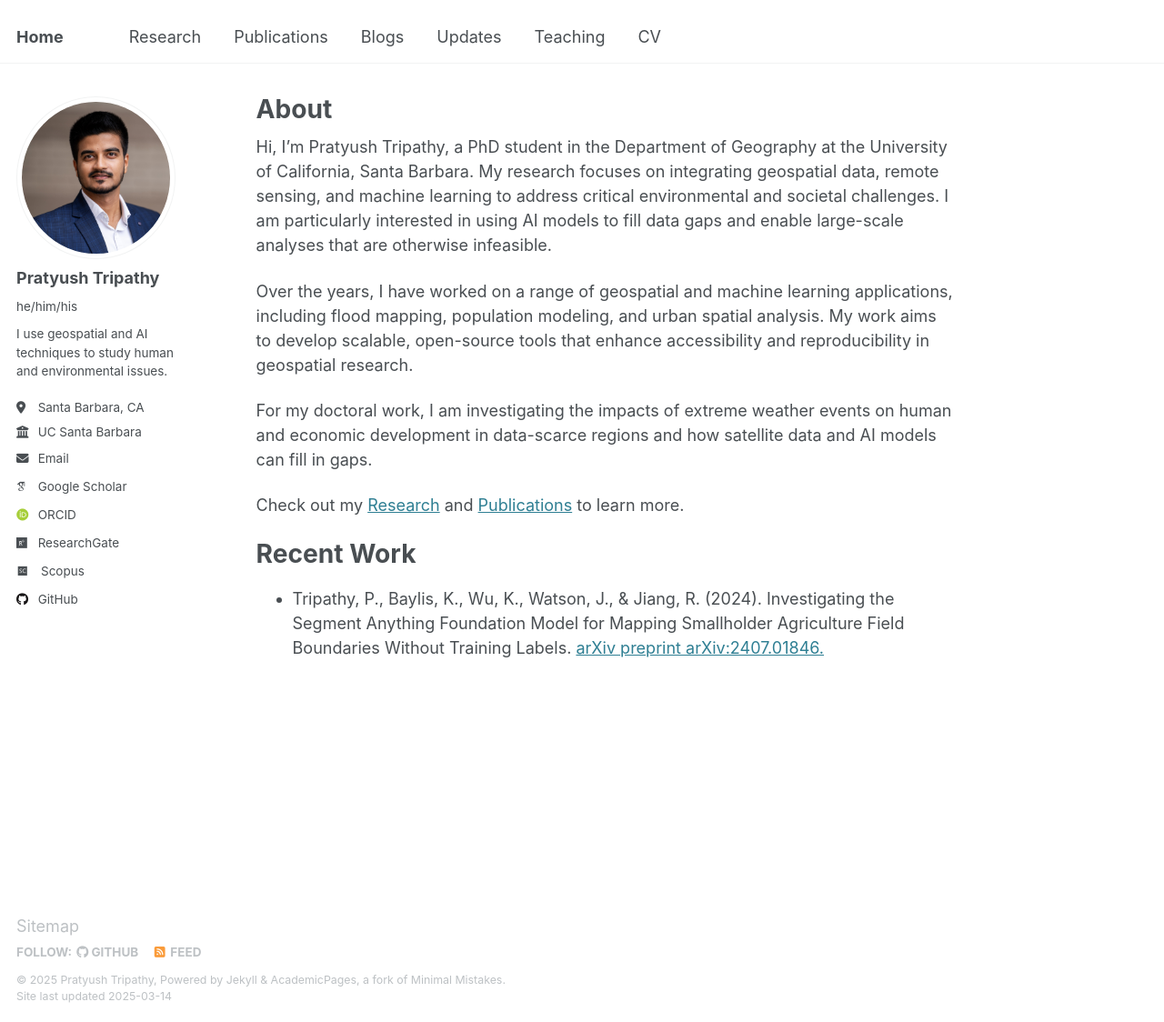
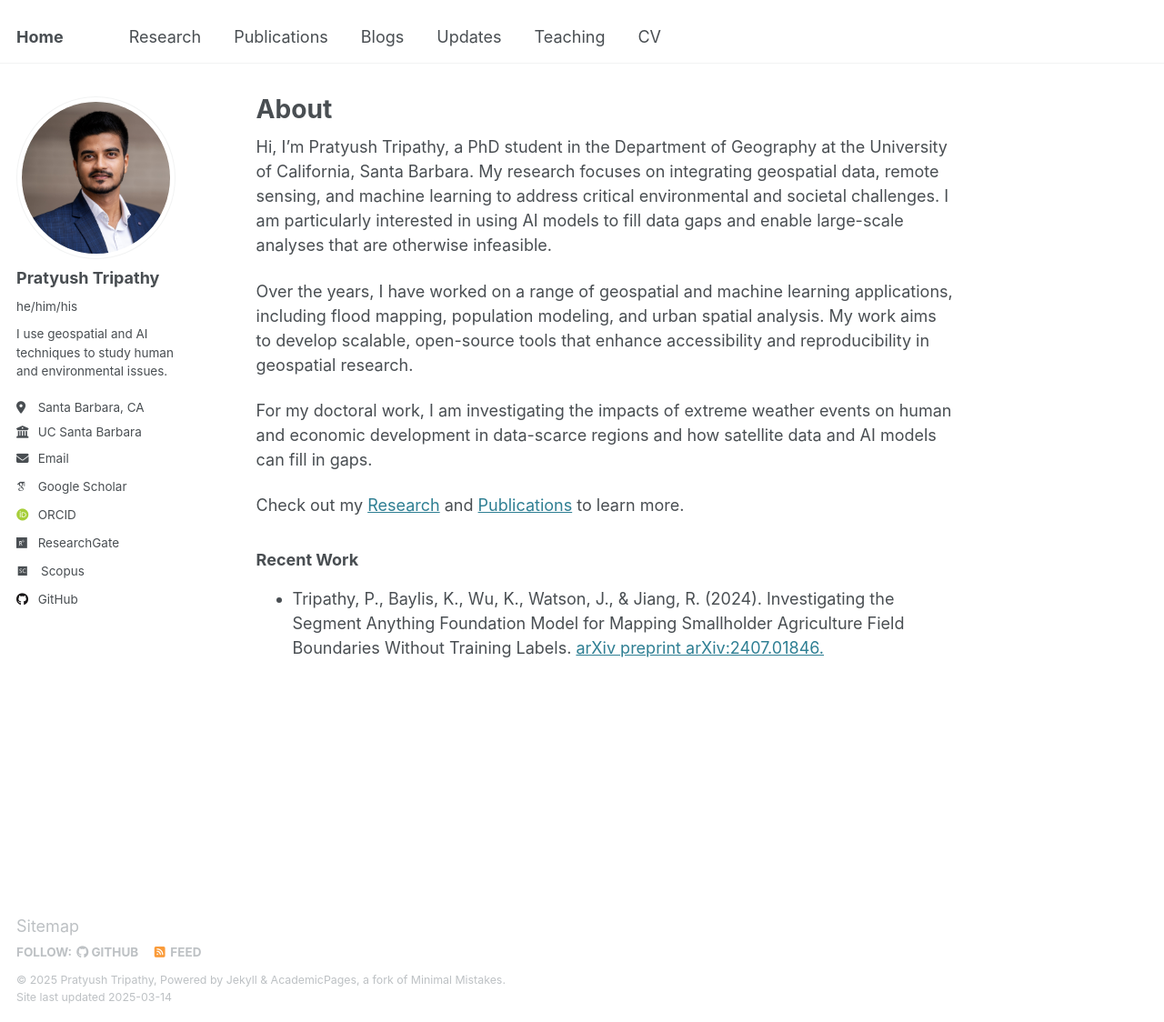
Before and after one commit to tripathyp/tripathyp.github.io, a Jekyll site: the page built from _pages/about.md, in a window 1280 px wide and 1124 px high. Shown: the whole window at 91% size. Built offline with Jekyll 4.4.1, drawn with Linux system fonts in a browser that asks for light colours; some web fonts are replaced.

```diff
--- a/_pages/about.md
+++ b/_pages/about.md
@@ -22,6 +22,7 @@ data-scarce regions and how satellite data and AI models can fill in gaps.
 
 Check out my [Research](/research/) and [Publications](/publications/) to learn more.
 
-Recent Work
-=====
-* Tripathy, P., Baylis, K., Wu, K., Watson, J., & Jiang, R. (2024). Investigating the Segment Anything Foundation Model for Mapping Smallholder Agriculture Field Boundaries Without Training Labels. [arXiv preprint arXiv:2407.01846.](https://arxiv.org/abs/2407.01846)
+### Recent Work
+* Tripathy, P., Baylis, K., Wu, K., Watson, J., & Jiang, R. (2024). Investigating the Segment Anything
+Foundation Model for Mapping Smallholder Agriculture Field Boundaries Without Training Labels.
+[arXiv preprint arXiv:2407.01846.](https://arxiv.org/abs/2407.01846)
```
